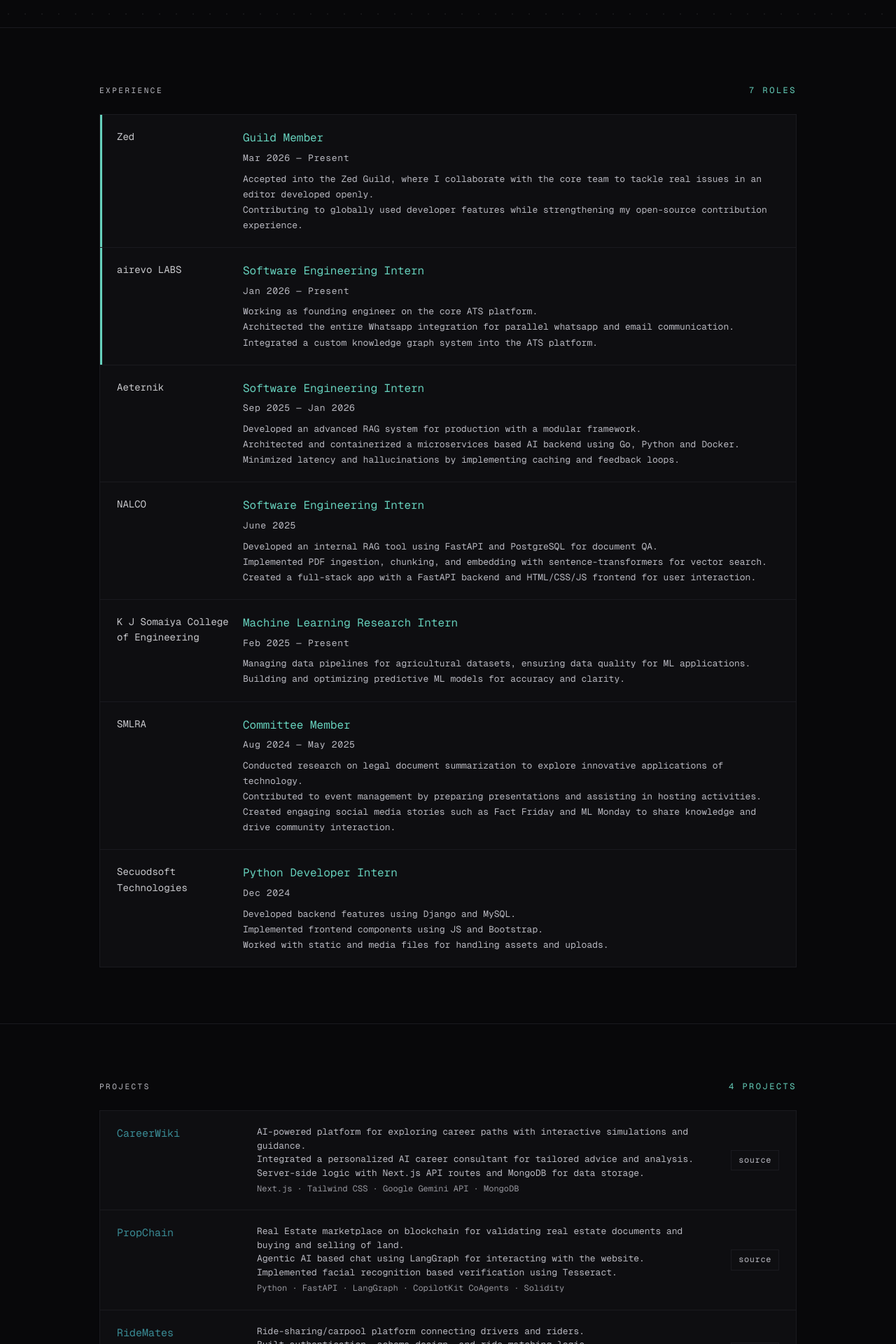
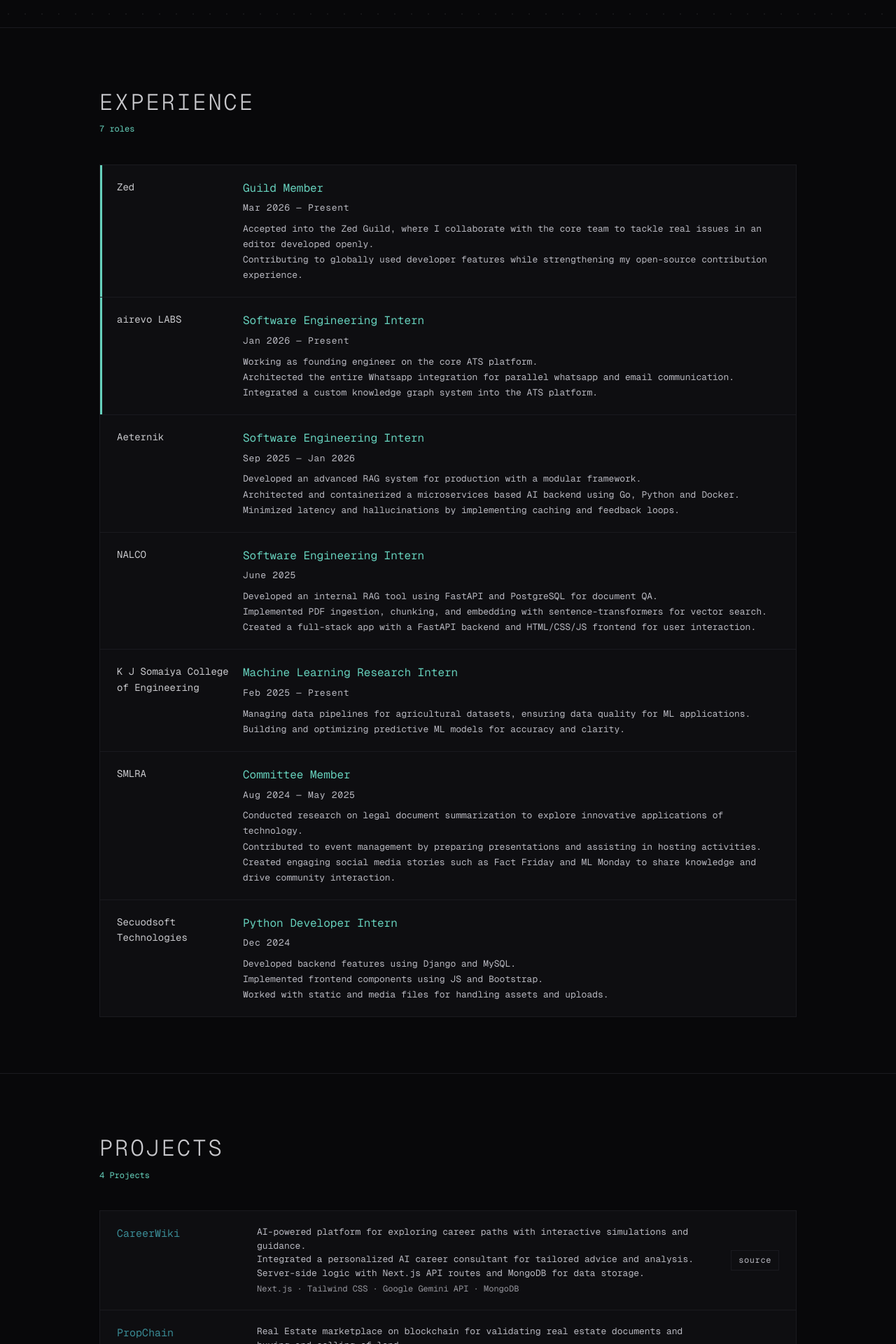
Before and after one commit to ArpitMishra17/arpitmishra-portfolio, a React (Vite) app: page / in a window 1280 px wide. Shown: the part 760-2680 px from the top of the page at 70% size. Built offline with nearby package versions, Linux system fonts and the light colour scheme.

Commit message:
feat: changed section headings font size

```diff
--- a/src/components/Contact.tsx
+++ b/src/components/Contact.tsx
@@ -44,11 +44,13 @@
 export default function Contact() {
   return (
     <div>
-      <div
-        className="text-[11px] tracking-[2.5px] uppercase mb-6 flex justify-between items-center"
-        style={{ color: 'var(--dim)' }}
-      >
-        <span>Contact</span>
+      <div className="mb-10">
+        <h2
+          className="text-[32px] tracking-[3px] uppercase font-light"
+          style={{ color: 'var(--fg)' }}
+        >
+          Contact
+        </h2>
       </div>
 
       <div className="flex flex-col md:flex-row justify-between items-center py-5 gap-3 md:gap-0">
--- a/src/components/Experience.tsx
+++ b/src/components/Experience.tsx
@@ -67,12 +67,14 @@
   return (
     <section className="py-20 border-b" style={{ borderColor: 'var(--border)' }} id="experience">
       <div className="max-w-[1060px] mx-auto px-5 md:px-8">
-        <div
-          className="text-[11px] tracking-[2.5px] uppercase mb-6 flex justify-between items-center"
-          style={{ color: 'var(--dim)' }}
-        >
-          <span>Experience</span>
-          <span className="text-[12px]" style={{ color: 'var(--accent)' }}>7 roles</span>
+        <div className="mb-10">
+          <h2
+            className="text-[32px] tracking-[3px] uppercase font-light"
+            style={{ color: 'var(--fg)' }}
+          >
+            Experience
+          </h2>
+          <span className="text-[12px] mt-1 inline-block" style={{ color: 'var(--accent)' }}>7 roles</span>
         </div>
 
         <ScrollReveal stagger>
--- a/src/components/Projects.tsx
+++ b/src/components/Projects.tsx
@@ -38,12 +38,14 @@
   return (
     <section className="py-20 border-b" style={{ borderColor: 'var(--border)' }} id="projects">
       <div className="max-w-[1060px] mx-auto px-5 md:px-8">
-        <div
-          className="text-[11px] tracking-[2.5px] uppercase mb-6 flex justify-between items-center"
-          style={{ color: 'var(--dim)' }}
-        >
-          <span>Projects</span>
-          <span className="text-[12px]" style={{ color: 'var(--accent)' }}>4 Projects</span>
+        <div className="mb-10">
+          <h2
+            className="text-[32px] tracking-[3px] uppercase font-light"
+            style={{ color: 'var(--fg)' }}
+          >
+            Projects
+          </h2>
+          <span className="text-[12px] mt-1 inline-block" style={{ color: 'var(--accent)' }}>4 Projects</span>
         </div>
 
         <ScrollReveal stagger>
--- a/src/components/Technologies.tsx
+++ b/src/components/Technologies.tsx
@@ -21,11 +21,13 @@
   return (
     <section className="py-20 border-b" style={{ borderColor: 'var(--border)' }} id="tech">
       <div className="max-w-[1060px] mx-auto px-5 md:px-8">
-        <div
-          className="text-[11px] tracking-[2.5px] uppercase mb-6 flex justify-between items-center"
-          style={{ color: 'var(--dim)' }}
-        >
-          <span>Technologies</span>
+        <div className="mb-10">
+          <h2
+            className="text-[32px] tracking-[3px] uppercase font-light"
+            style={{ color: 'var(--fg)' }}
+          >
+            Technologies
+          </h2>
         </div>
 
         <div
```
